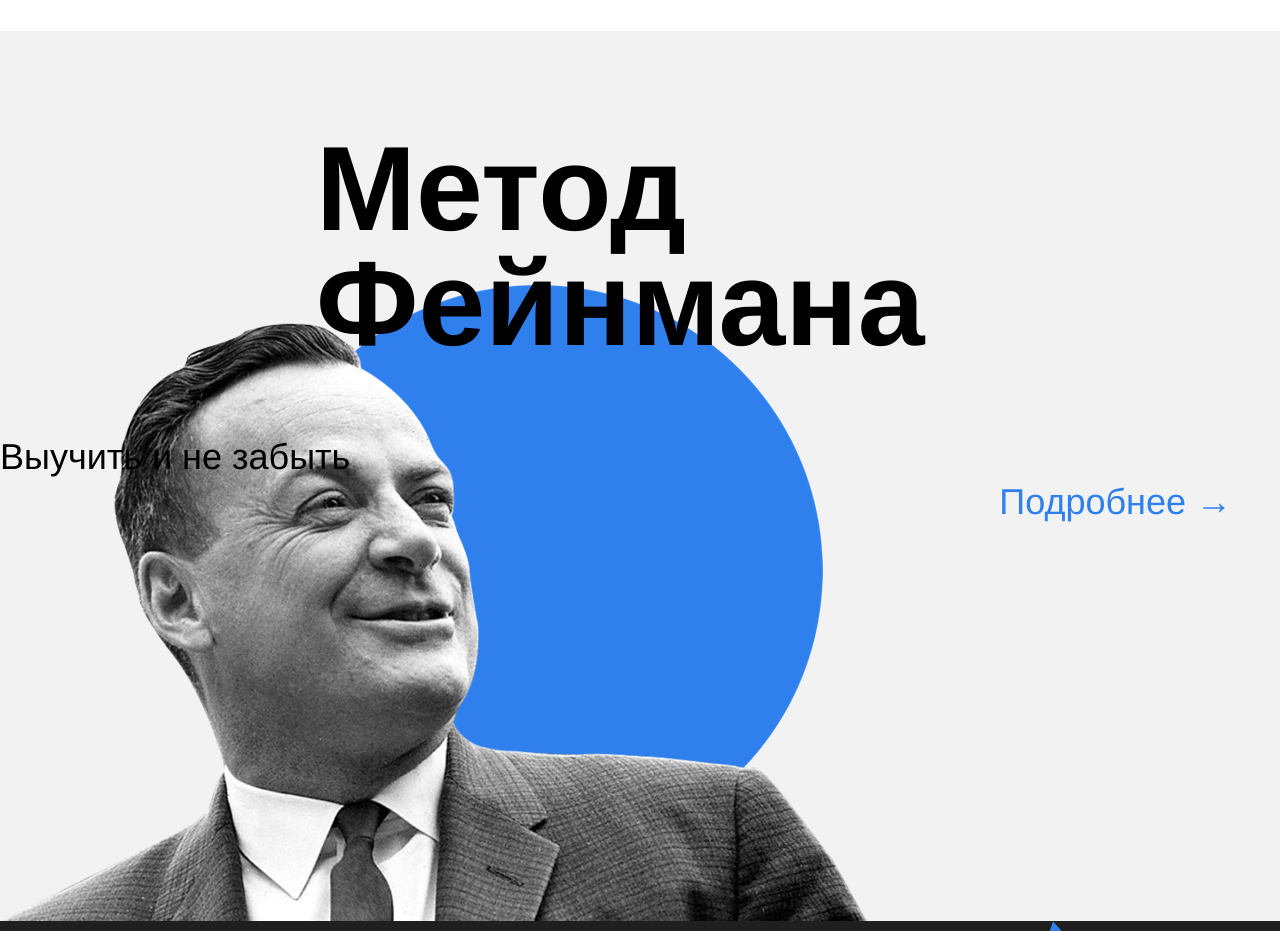
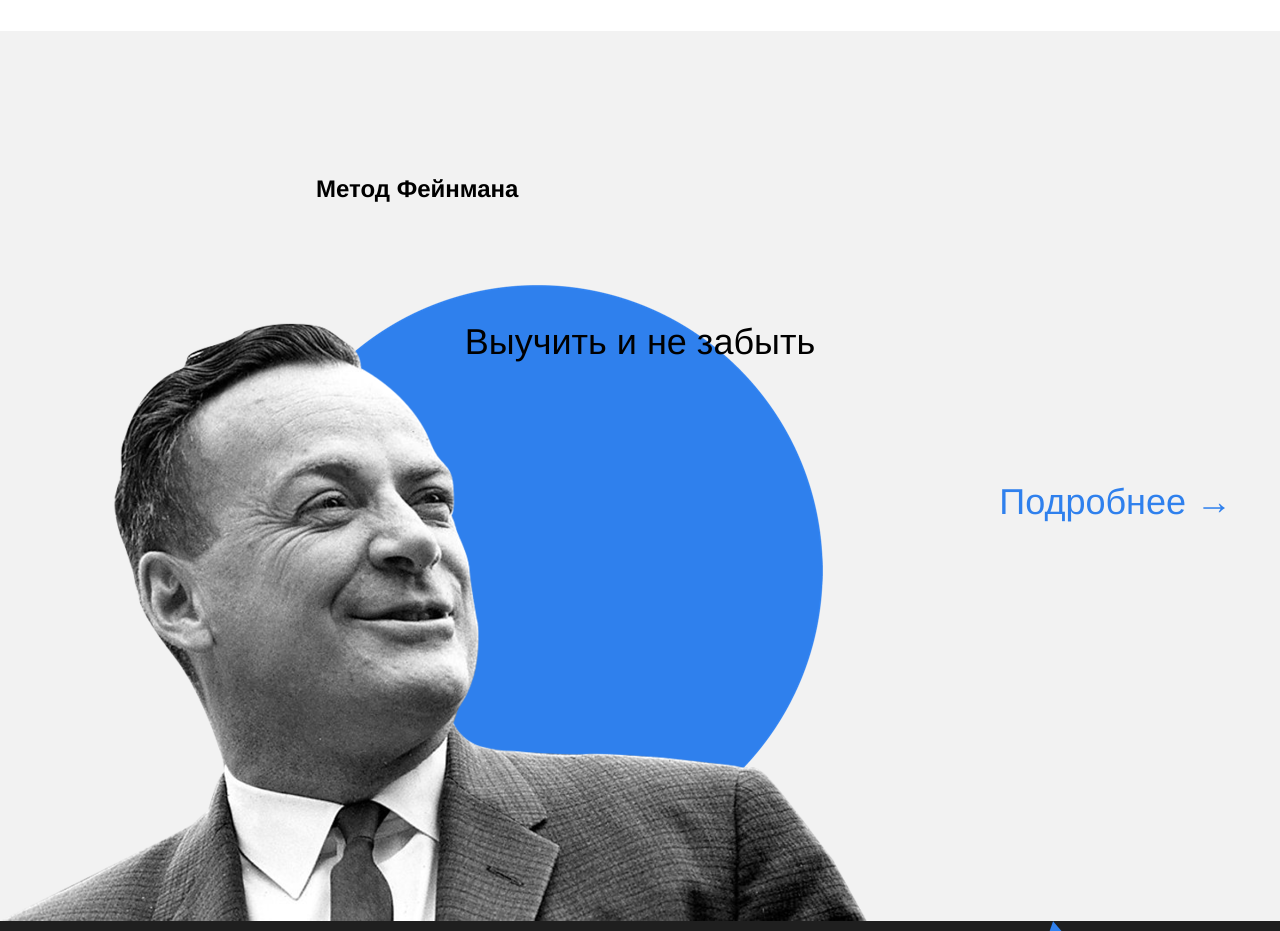
Before and after one commit to KonstElz/how-to-learn, a plain HTML site: page index.html in a window 1280 px wide. Shown: the part 2220-3151 px from the top of the page. Drawn offline with Linux system fonts and the light colour scheme.

Commit message:
замечания устранены, но возникли проблемы с гитом

```diff
--- a/styles/style.css
+++ b/styles/style.css
@@ -200,13 +200,7 @@
 .feynman__title {
     position: relative;
     max-width: 648px;
-<<<<<<< HEAD
-=======
-    margin: auto;
->>>>>>> f3df7c0a826120aca31edf327b2dc0abd86fb2f8
-    text-align: center;
     line-height: 115px;
-    font-size: 120px;
     font-weight: bold;
     margin: 0;
     margin-left: auto;
@@ -215,10 +209,7 @@
 
 .feynman__subtitle {
     position: relative;
-<<<<<<< HEAD
-=======
     margin: auto;
->>>>>>> f3df7c0a826120aca31edf327b2dc0abd86fb2f8
     text-align: center;
     line-height: 51px;
     font-size: 36px;
```
